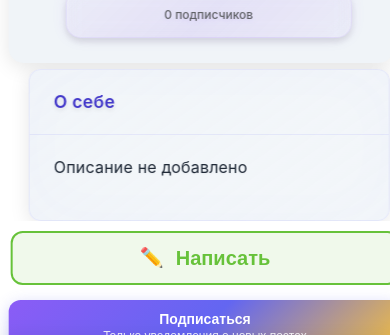
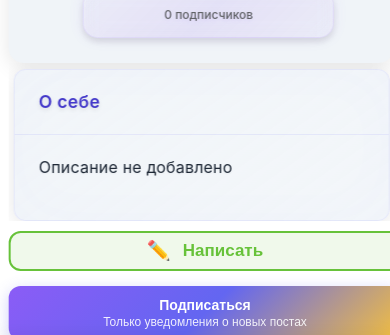
Before and after one commit to zazplay/ton_spane-, a Vue app in the folder ton-spane_front/: page /app/user/1 in a window 390 px wide. Shown: the part 413-748 px from the top of the page. Built offline with nearby package versions, Linux system fonts and the light colour scheme; no server answers; sample sign-in values are in the browser's storage.

Commit message:
UpdUserPageStyles

```diff
--- a/ton-spane_front/src/components/Page/UserPage/UserPage.vue
+++ b/ton-spane_front/src/components/Page/UserPage/UserPage.vue
@@ -879,7 +879,8 @@ html:not(.dark) .stat-badgeSubs:hover {
 html.dark .about-section {
   width: 99%;
   min-height: 150px;
-  margin: 1.5% 0 0 5px;
+  margin:  0 0 5px;
+  margin-top: 15px;
   background: linear-gradient(145deg, rgba(19, 25, 37, 0.95), rgba(19, 25, 37, 0.85));
   border: 1px solid rgba(99, 102, 241, 0.15);
   border-radius: 12px;
@@ -1266,6 +1267,14 @@ html:not(.dark) .loading-card :deep(.el-skeleton__item) {
 }
 
 @media (max-width: 480px) {
+
+  .action-Chat {
+    width: 100% !important;
+    font-size: 17px !important;
+    height: 40px !important;
+
+  }
+
   .content-container {
     flex-direction: column !important;
     width: 98%;
@@ -1309,8 +1318,8 @@ html:not(.dark) .loading-card :deep(.el-skeleton__item) {
   .stat-badge,
   .stat-badgeLikes,
   .stat-badgeSubs {
-    width: 70.6% !important;
-    padding: 10px;
+    width: 60.6% !important;
+    padding: 5px;
     margin: 5px;
     margin-top: 15px;
   }
@@ -1322,9 +1331,9 @@ html:not(.dark) .loading-card :deep(.el-skeleton__item) {
   }
 
   .about-section {
-    width: 105%;
+    width: 103% !important;
     margin: 0px 0;
-    margin-left: -10px;
+    margin-left: -10px !important;
     margin-top: 10px;
   }
 
```
